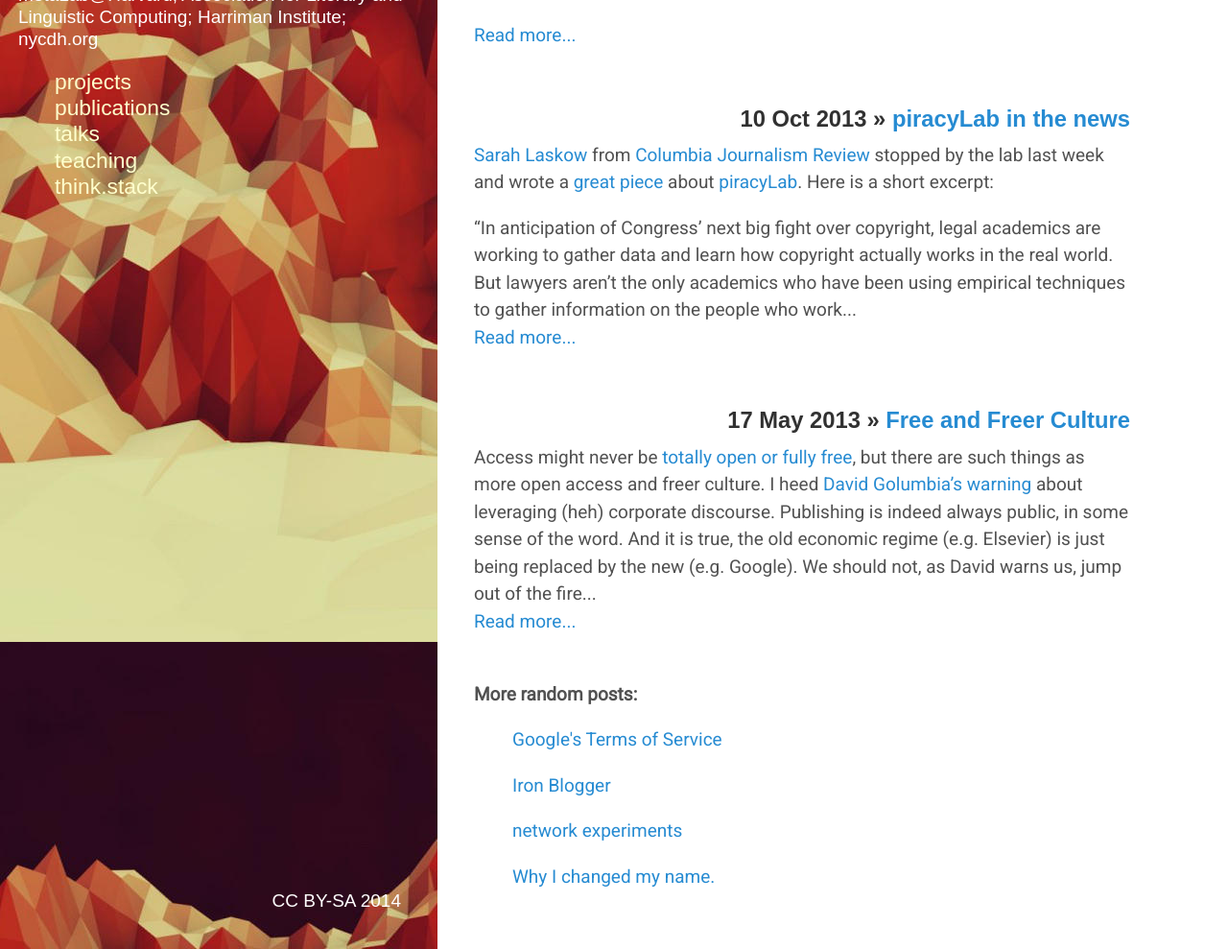
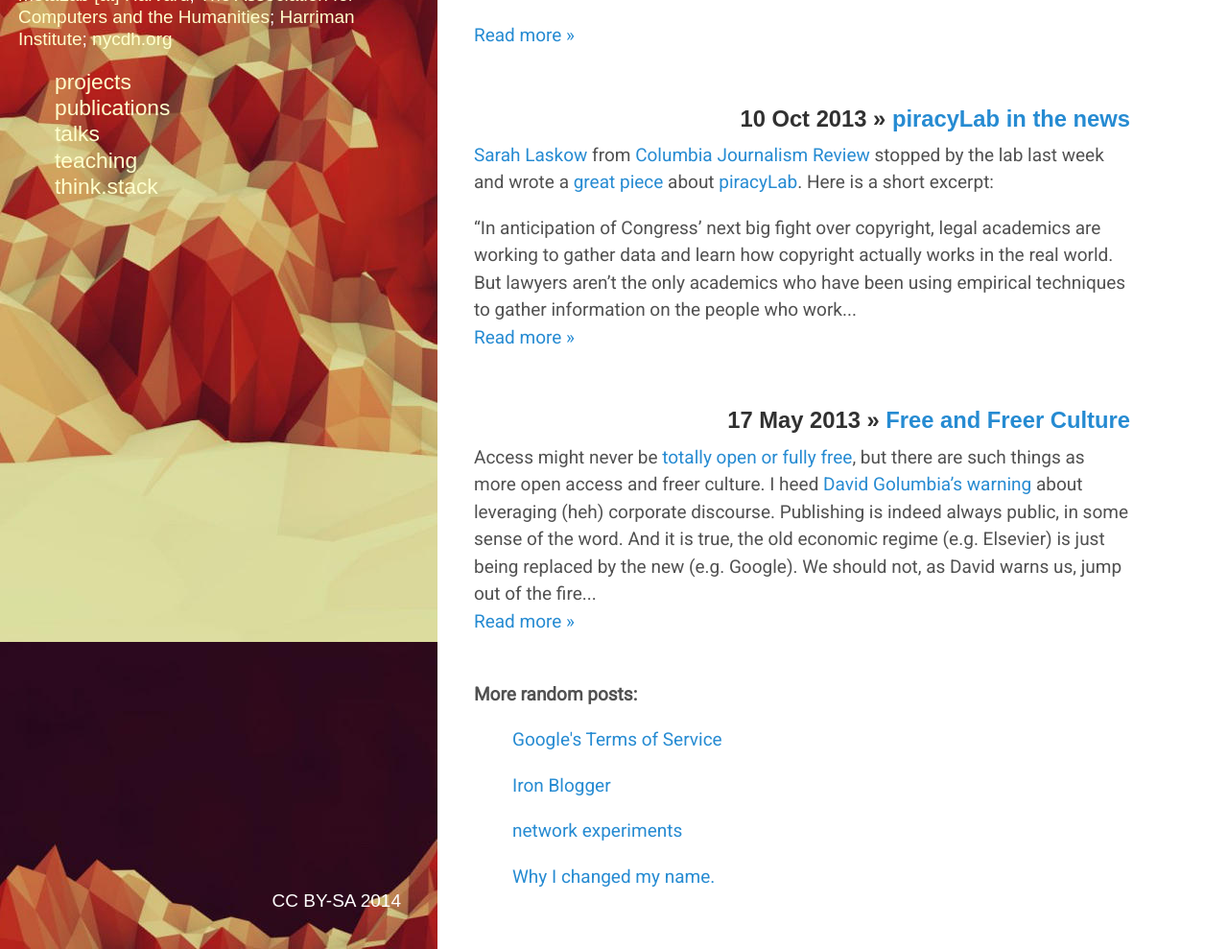
Before and after one commit to denten/denten.github.io, a Jekyll site: the page built from index.html, in a window 1280 px wide and 1400 px high, cut to the strip 411-1400 px from the top of the window. Shown: the whole strip at 96% size. Built offline with Jekyll 4.4.1, drawn with Linux system fonts in a browser that asks for light colours; some web fonts are replaced; the list of posts is cut into pages by our own code; some of the changed text lies outside the part shown.

Commit message:
fix sidebar links

```diff
--- a/_includes/CV/02-bio.md
+++ b/_includes/CV/02-bio.md
@@ -6,5 +6,10 @@
 and on GitHub at <a href="https://github.com/denten">github.com/denten</a>. I am also active on Stack Exchange <a href="http://stackexchange.com/users/2026874/denten?tab=accounts">Skeptics forum</a>.</p>
 
 <p>My affilitations include:
-<a href="http://idse.columbia.edu/new-media">New Media Center</a>, <a href="http://idse.columbia.edu/">Institute for Data Sciences and Engineering</a>; Berkman Center for Internet and Society
-metaLab@Harvard; Association for Literary and Linguistic Computing; Harriman Institute; nycdh.org
+<a href="http://idse.columbia.edu/new-media">New Media Center</a>;
+<a href="http://idse.columbia.edu/">Institute for Data Sciences and Engineering</a>;
+<a href="http://cyber.law.harvard.edu/">Berkman Center for Internet and Society</a>;
+<a href="http://metalab.harvard.edu/">metaLab [at] Harvard</a>;
+<a href="http://ach.org/">The Association for Computers and the Humanities</a>;
+<a href="http://harriman.columbia.edu/">Harriman Institute</a>;
+<a href="http://nycdh.org/">nycdh.org</a>
--- a/_layouts/home.html
+++ b/_layouts/home.html
@@ -10,10 +10,10 @@
 
     {% for post in site.posts limit:3 %}
     <h3><span>{{ post.date | date_to_string }}</span> &raquo; <a href="{{ BASE_PATH }}{{ post.url }}">{{ post.title }}</a></h3>
-        {{ post.content | truncatewords:75}}<br>
-        <a href="{{ post.url }}">Read more...</a><br><br>
+        {{ post.content | truncatewords:75 }}<br>
+        <a href="{{ post.url }}">Read more &raquo;</a><br><br>
         <!-- hack to prevent unclosed lists in the snippet -->
-        </ul></ul>
+        </ul></ol>
     {% endfor %}
 
 <p><b>More random posts:</b></p>
```
Also changed, not shown: _layouts/cats.html (+8 -5 lines).
